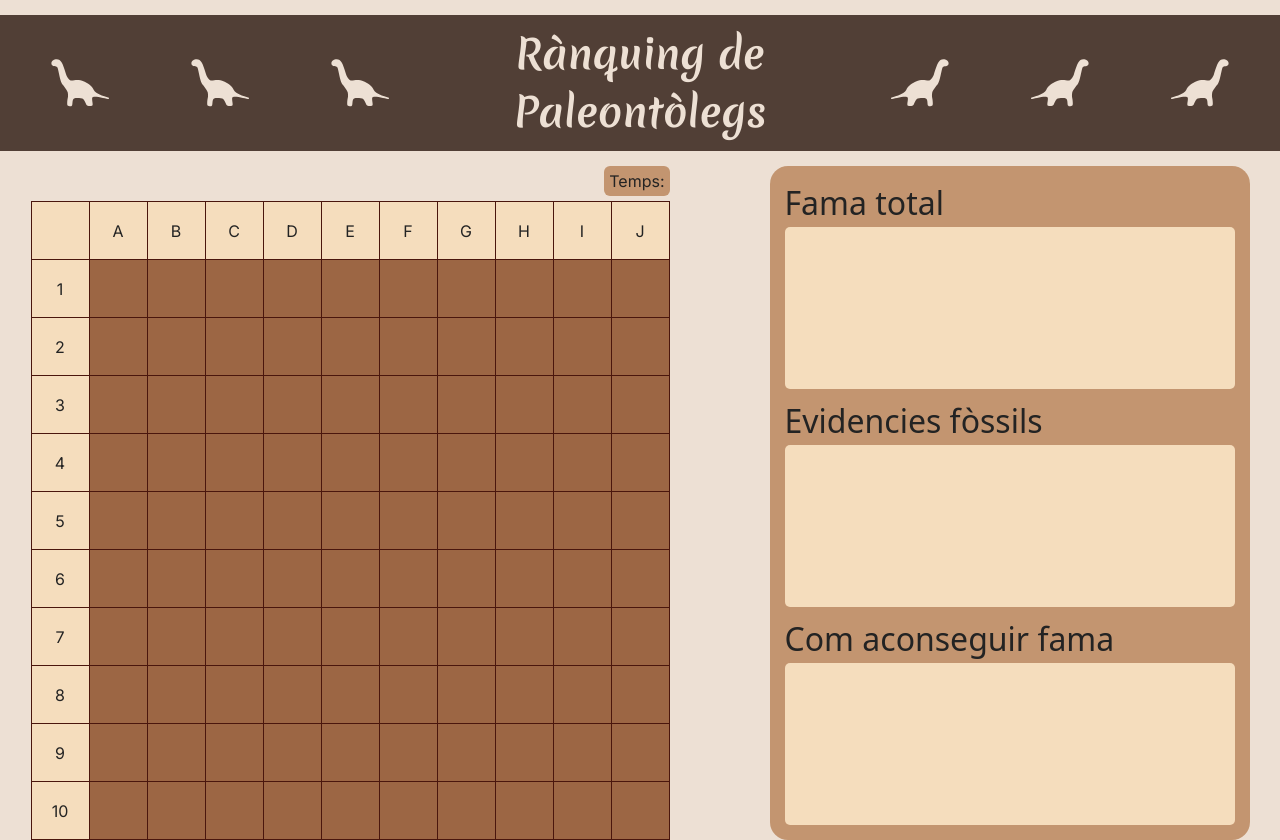
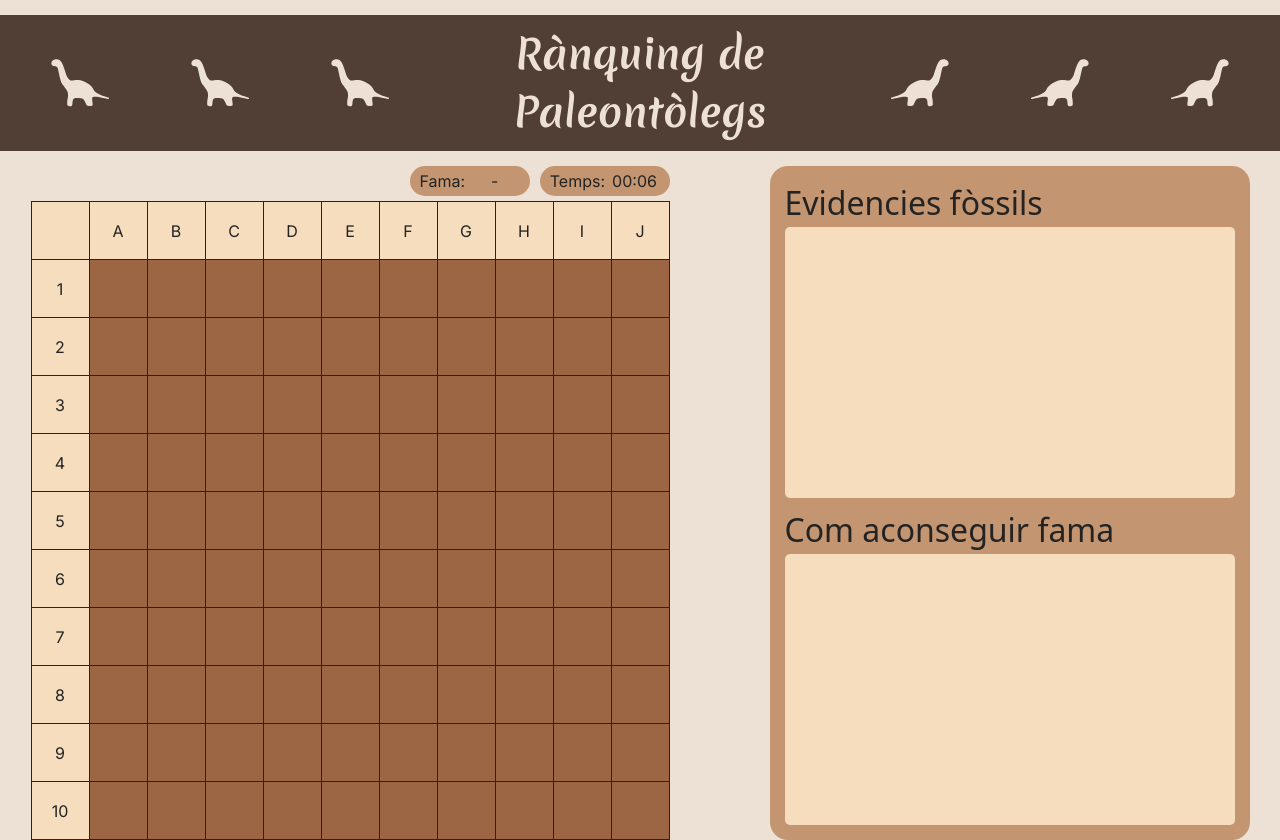
Before and after one commit to Proyecto-Hundir-la-Flota/Proyecto, a PHP site: page /game.php in a window 1280 px wide. Run offline with PHP 8.4, Linux system fonts and the light colour scheme; some libraries are stand-ins or nearby versions; some web fonts are replaced.

Commit message:
Timer and Points working

```diff
--- a/game.js
+++ b/game.js
@@ -15,6 +15,7 @@ let timerId;
 let points = 0;
 let accumulatedErrors = 0;
 let consecutiveAccumulatedHits = 0;
+let pointsFrozen = false;
 
 // Mostrar el tiempo formateado en mm:ss
 function displayTime() {
@@ -28,7 +29,7 @@ function displayTime() {
 function startClock() {
     timerId = setInterval(function () {
         elapsedTime++;
-        //  displayTime();
+        displayTime();
     }, 1000); // Incrementar cada segundo
 }
 
@@ -95,7 +96,16 @@ function createAlerts(alert_type) {
 
 }
 
+// Función para actualizar el contador de puntos en pantalla
+function updatePointsCounter() {
+    if (!pointsFrozen) {
+        document.getElementById("score").innerText = points;
+    }
+}
 
+function stopUpdatePoints() {
+    pointsFrozen = true;
+}
 
 function checkStatus(event) {
     const cell = event.target;
@@ -143,6 +153,8 @@ function checkStatus(event) {
                 discoveredFossils[index][1] = false;
             }
             if (victory) {
+
+                stopClock();
                 points += 15;
 
                 if (elapsedTime < 60) {
@@ -152,6 +164,9 @@ function checkStatus(event) {
                 } else if (elapsedTime > 180) {
                     points -= 10;
                 }
+
+                updatePointsCounter();
+                stopUpdatePoints();
 
                 createAlerts('win');
                 audios['win'].play();
@@ -191,7 +206,7 @@ function checkStatus(event) {
             createAlerts('miss');
             audios['arena'].play();
         }
-
+        updatePointsCounter();
     }
 }
 
--- a/game.php
+++ b/game.php
@@ -8,12 +8,6 @@
 </head>
 
 <body id="game_page">
-
-    <noscript>
-        <div id="noScriptAlert">
-            <p>Atenció! El navegador no té habilitat el JavaScript. Cal habilitar-lo per jugar.</p>
-        </div>
-    </noscript>
 
     <div class="tape">
         <div class="dinosaurs-left">
@@ -83,7 +77,7 @@
         $number_id = 1;
 
 
-        echo "<div class='container'><div class='container-table'><div class='timer-fame'><div class='timer'>Temps: </div></div><table>";
+        echo "<div class='container'><div class='container-table'><div class='timer-fame'><div class='fame'>Fama: <span id='score'>-</span></div><div class='timer'>Temps: <span id='gameClock'>00:00</span></div></div><table>";
 
         for ($i = 0; $i <= $column_board; $i++) {
             echo "<tr>";
@@ -113,8 +107,6 @@
 
         echo "</table></div><div class='container-info'>
 
-        <div class='info-item'><h3>Fama total</h3>
-            <div class='secondary-info'></div></div>
         <div class='info-item'><h3>Evidencies fòssils</h3>
             <div class='secondary-info'></div></div>
        <div class='info-item'> <h3>Com aconseguir fama</h3>
--- a/style.css
+++ b/style.css
@@ -180,16 +180,32 @@ html {
 #game_page .container-table .timer-fame {
     display: flex;
     justify-content: end;
+    gap: 10px;
 }
 
-#game_page .container-table .timer-fame .timer {
+#game_page .container-table .timer-fame .timer,
+#game_page .container-table .timer-fame .fame {
     background-color: var(--primary_div);
     font-family: var(--text_font);
     font-size: 1em;
-    padding: 5px;
+    padding: 5px 10px 5px;
+    text-align: end;
     margin-bottom: 5px;
-    border-radius: 6px;
+    border-radius: 18px;
 }
+
+#game_page .container-table .timer-fame .timer #gameClock {
+    display: inline-block;
+    width: 50px;
+    text-align: center;
+}
+
+#game_page .container-table .timer-fame .fame #score {
+    display: inline-block;
+    width: 50px;
+    text-align: center;
+}
+
 
 
 #game_page .container-info {
@@ -204,7 +220,7 @@ html {
 
 
 #game_page .container-info .info-item {
-    height: 33%;
+    height: 50%;
     display: flex;
     flex-direction: column;
 }
```
